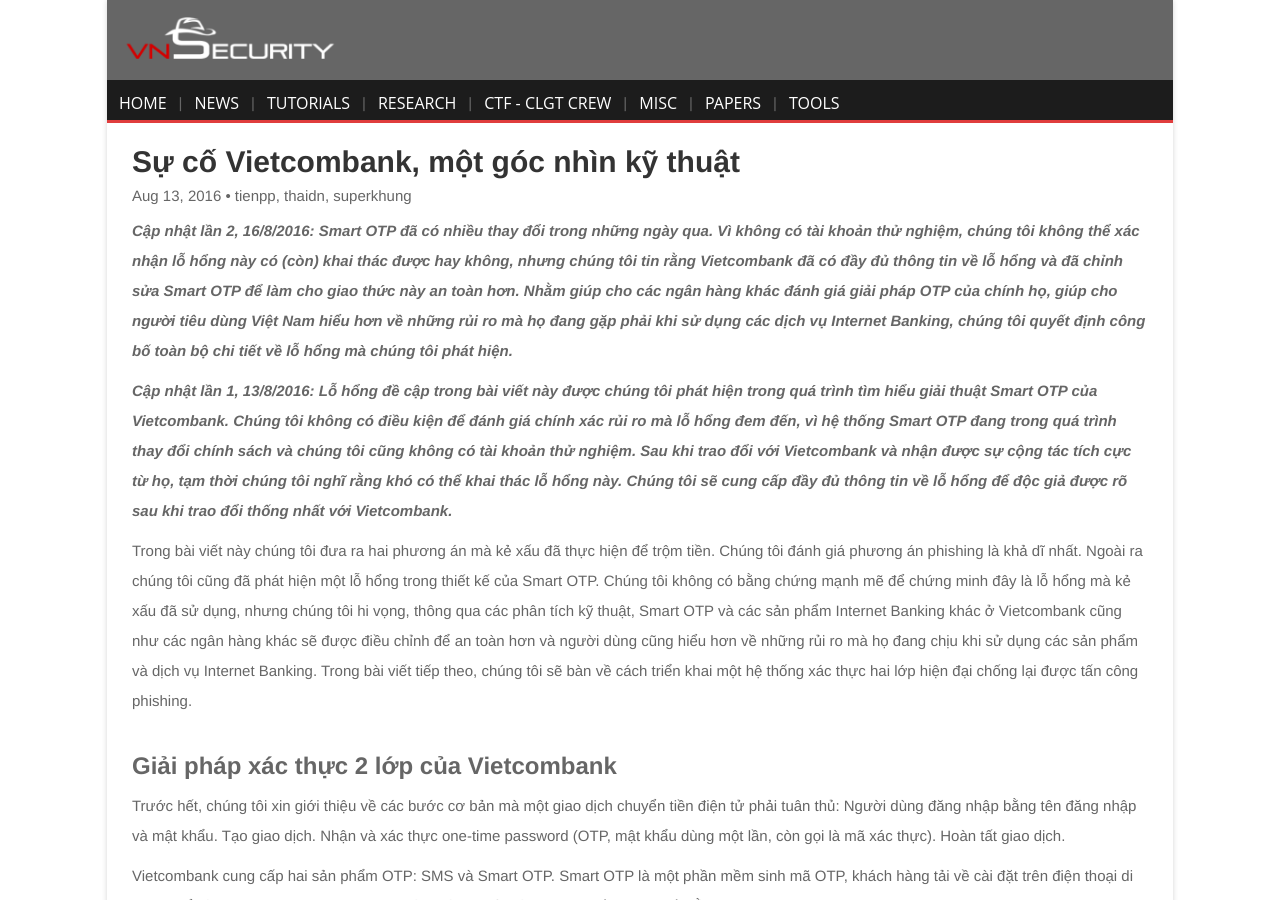
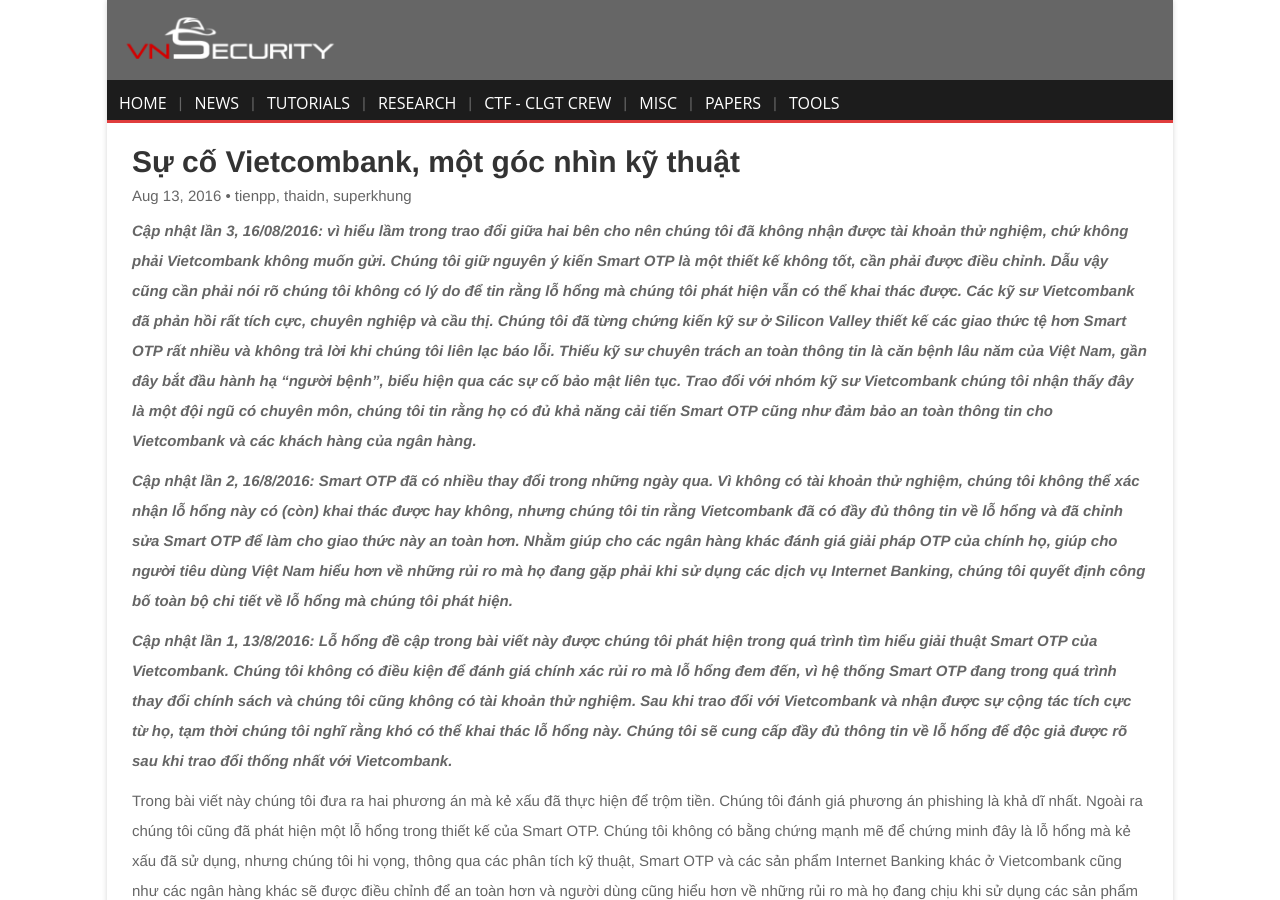
Before and after one commit to VNSECURITY/vnsecurity.github.io, a Jekyll site: the page built from _posts/2016-08-13-Ve-su-vu-khach-hang-Vietcombank-bi-mat-tien.md, in a window 1280 px wide and 900 px high. Built offline with Jekyll 4.4.1, drawn with Linux system fonts in a browser that asks for light colours; comment, search, counter and statistics services are not loaded.

Commit message:
Update 2016-08-13-Ve-su-vu-khach-hang-Vietcombank-bi-mat-tien.md

```diff
--- a/_posts/2016-08-13-Ve-su-vu-khach-hang-Vietcombank-bi-mat-tien.md
+++ b/_posts/2016-08-13-Ve-su-vu-khach-hang-Vietcombank-bi-mat-tien.md
@@ -11,6 +11,7 @@
   - Smart OTP
   - vietcombank bi hack
 ---
+***Cập nhật lần 3, 16/08/2016: vì hiểu lầm trong trao đổi giữa hai bên cho nên chúng tôi đã không nhận được tài khoản thử nghiệm, chứ không phải Vietcombank không muốn gửi. Chúng tôi giữ nguyên ý kiến Smart OTP là một thiết kế không tốt, cần phải được điều chỉnh. Dẫu vậy cũng cần phải nói rõ chúng tôi không có lý do để tin rằng lỗ hổng mà chúng tôi phát hiện vẫn có thể khai thác được. Các kỹ sư Vietcombank đã phản hồi rất tích cực, chuyên nghiệp và cầu thị. Chúng tôi đã từng chứng kiến kỹ sư ở Silicon Valley thiết kế các giao thức tệ hơn Smart OTP rất nhiều và không trả lời khi chúng tôi liên lạc báo lỗi. Thiếu kỹ sư chuyên trách an toàn thông tin là căn bệnh lâu năm của Việt Nam, gần đây bắt đầu hành hạ “người bệnh", biểu hiện qua các sự cố bảo mật liên tục. Trao đổi với nhóm kỹ sư Vietcombank chúng tôi nhận thấy đây là một đội ngũ có chuyên môn, chúng tôi tin rằng họ có đủ khả năng cải tiến Smart OTP cũng như đảm bảo an toàn thông tin cho Vietcombank và các khách hàng của ngân hàng.***
 
 ***Cập nhật lần 2, 16/8/2016: Smart OTP đã có nhiều thay đổi trong những ngày qua. Vì không có tài khoản thử nghiệm, chúng tôi không thể xác nhận lỗ hổng này có (còn) khai thác được hay không, nhưng chúng tôi tin rằng Vietcombank đã có đầy đủ thông tin về lỗ hổng và đã chỉnh sửa Smart OTP để làm cho giao thức này an toàn hơn. Nhằm giúp cho các ngân hàng khác đánh giá giải pháp OTP của chính họ, giúp cho người tiêu dùng Việt Nam hiểu hơn về những rủi ro mà họ đang gặp phải khi sử dụng các dịch vụ Internet Banking, chúng tôi quyết định công bố toàn bộ chi tiết về lỗ hổng mà chúng tôi phát hiện.***
 
```
